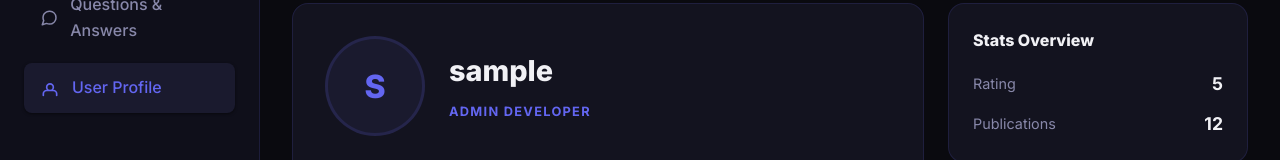
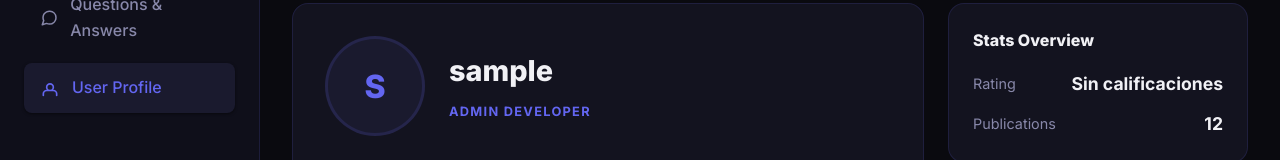
Before and after one commit to mauriRodriguez20/Proyecto_Informatico, a Next.js app: page /dashboard/profile in a window 1280 px wide. Shown: the part 231-391 px from the top of the page. Built offline with nearby package versions, Linux system fonts and the light colour scheme; no server answers; sample sign-in values are in the browser's storage.

Commit message:
feat: Mostrar avgRating real desde API in profile pages (HU-021)

```diff
--- a/src/app/dashboard/profile/page.tsx
+++ b/src/app/dashboard/profile/page.tsx
@@ -14,6 +14,8 @@ export default function RedesignedProfilePage() {
     const [showRoleDropdown, setShowRoleDropdown] = useState(false);
     const [showChangePassword, setShowChangePassword] = useState(false);
     const [saveError, setSaveError] = useState<string | null>(null);
+    const [avgRating, setAvgRating] = useState<number | null>(null);
+    const [totalRatings, setTotalRatings] = useState(0);
     const fileInputRef = useRef<HTMLInputElement>(null);
 
     const [formData, setFormData] = useState({
@@ -47,6 +49,12 @@ export default function RedesignedProfilePage() {
                     description: profile.description || '',
                     avatarUrl: profile.avatarUrl || prev.avatarUrl || '',
                 }));
+                if (typeof profile.avgRating === 'number') {
+                    setAvgRating(profile.avgRating);
+                }
+                if (typeof profile.totalRatings === 'number') {
+                    setTotalRatings(profile.totalRatings);
+                }
             })
             .catch(() => {
                 // Keep local fallback values if profile fetch fails.
@@ -297,7 +305,11 @@ export default function RedesignedProfilePage() {
                             <div className={styles.statList}>
                                 <div className={styles.statItem}>
                                     <span>Rating</span>
-                                    <strong>{user.rating || 5.0}</strong>
+                                    <strong>
+                                        {totalRatings === 0
+                                            ? 'Sin calificaciones'
+                                            : `${avgRating?.toFixed(1) ?? '—'} / 5`}
+                                    </strong>
                                 </div>
                                 <div className={styles.statItem}>
                                     <span>Publications</span>
```
Also changed, not shown: src/app/profile/page.tsx (+16 -2 lines).
